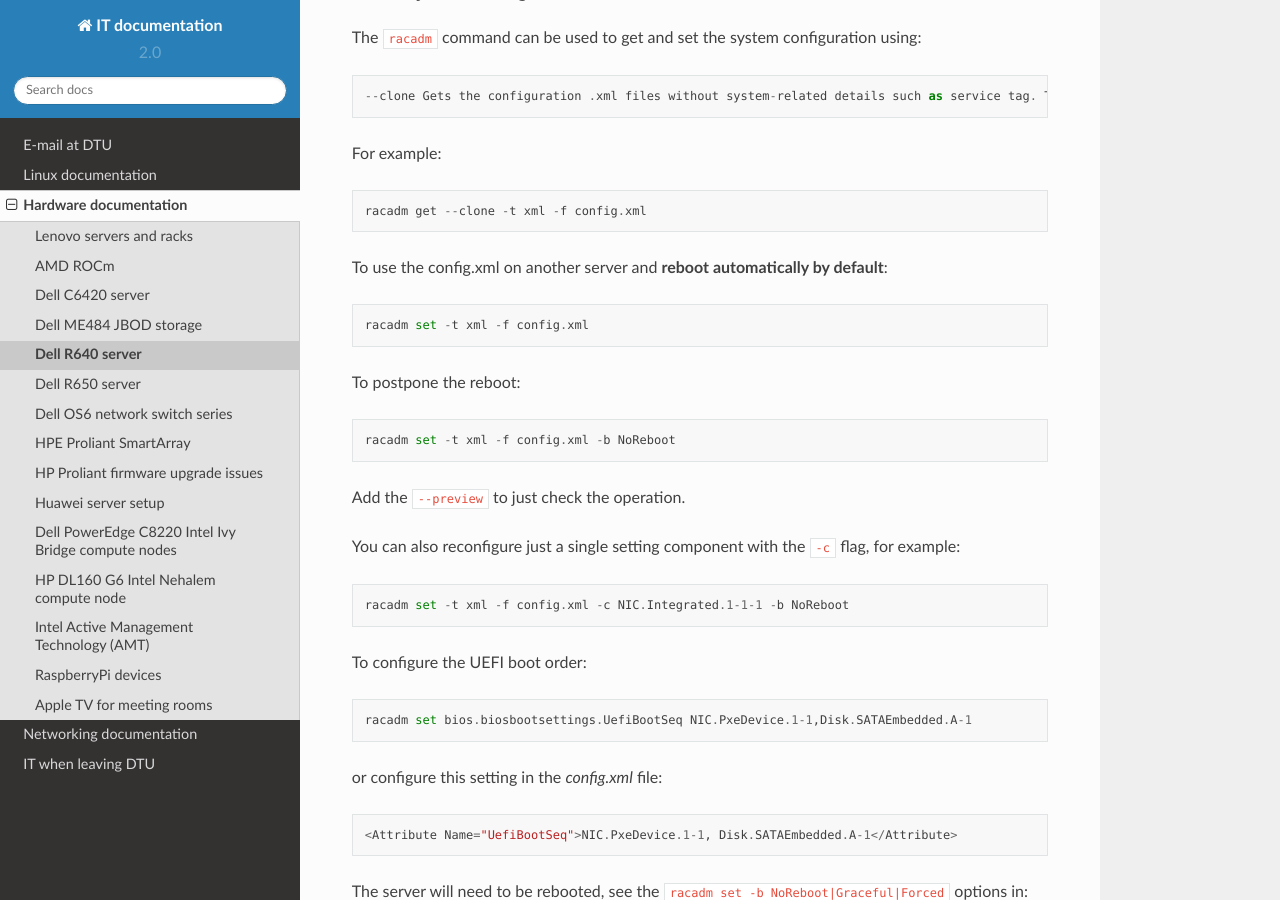
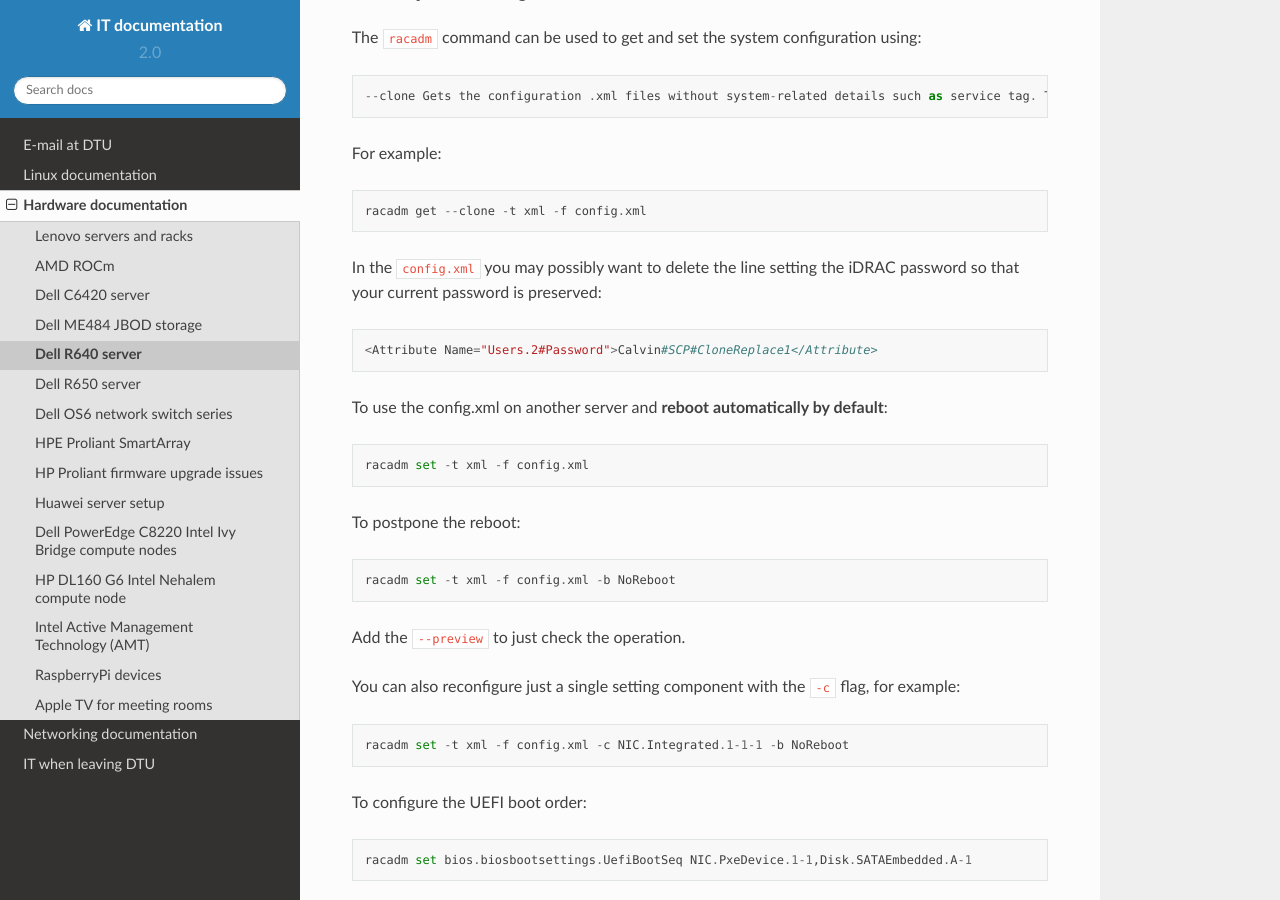
Before and after one commit to OleHolmNielsen/ITwiki, a Sphinx documentation site: the page built from docs/Dell_R640.rst, in a window 1280 px wide and 900 px high, scrolled down 4109 px. Built offline with Sphinx 7.4.7 and the Read the Docs theme 2.0.0, drawn with Linux system fonts in a browser that asks for light colours.

Commit message:
iDRAC password

```diff
--- a/docs/Dell_R640.rst
+++ b/docs/Dell_R640.rst
@@ -147,6 +147,10 @@ The ``racadm`` command can be used to get and set the system configuration using
 For example::
 
   racadm get --clone -t xml -f config.xml
+
+In the ``config.xml`` you may possibly want to delete the line setting the iDRAC password so that your current password is preserved::
+
+  <Attribute Name="Users.2#Password">Calvin#SCP#CloneReplace1</Attribute>
 
 To use the config.xml on another server and **reboot automatically by default**::
 
```
